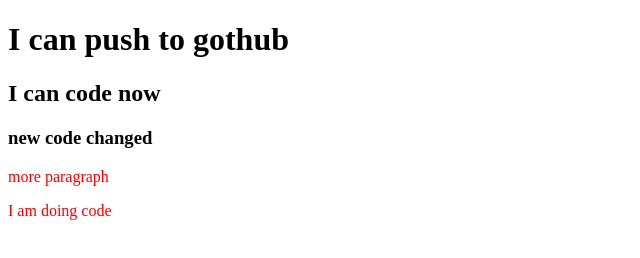
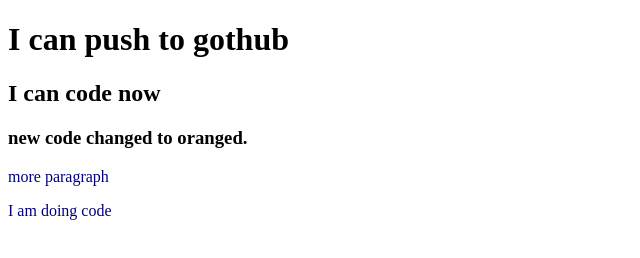
Before and after one commit to AnikDasJoy/my-second-repo, a plain HTML site: page index.html in a window 1280 px wide. Shown: the whole page, without its empty margins (0-640 px from the left). Drawn offline with Linux system fonts and the light colour scheme.

```diff
--- a/index.html
+++ b/index.html
@@ -10,7 +10,7 @@
 <body>
     <h1>I can push to gothub</h1>
     <h2>I can code now</h2>
-    <h3>new code changed</h3>
+    <h3>new code changed to oranged.</h3>
     <p>more paragraph</p>
     <p>I am doing code</p>
 </body>
--- a/style.css
+++ b/style.css
@@ -1,3 +1,3 @@
 p{
-    color: red;
+    color: navy;
 }
```
